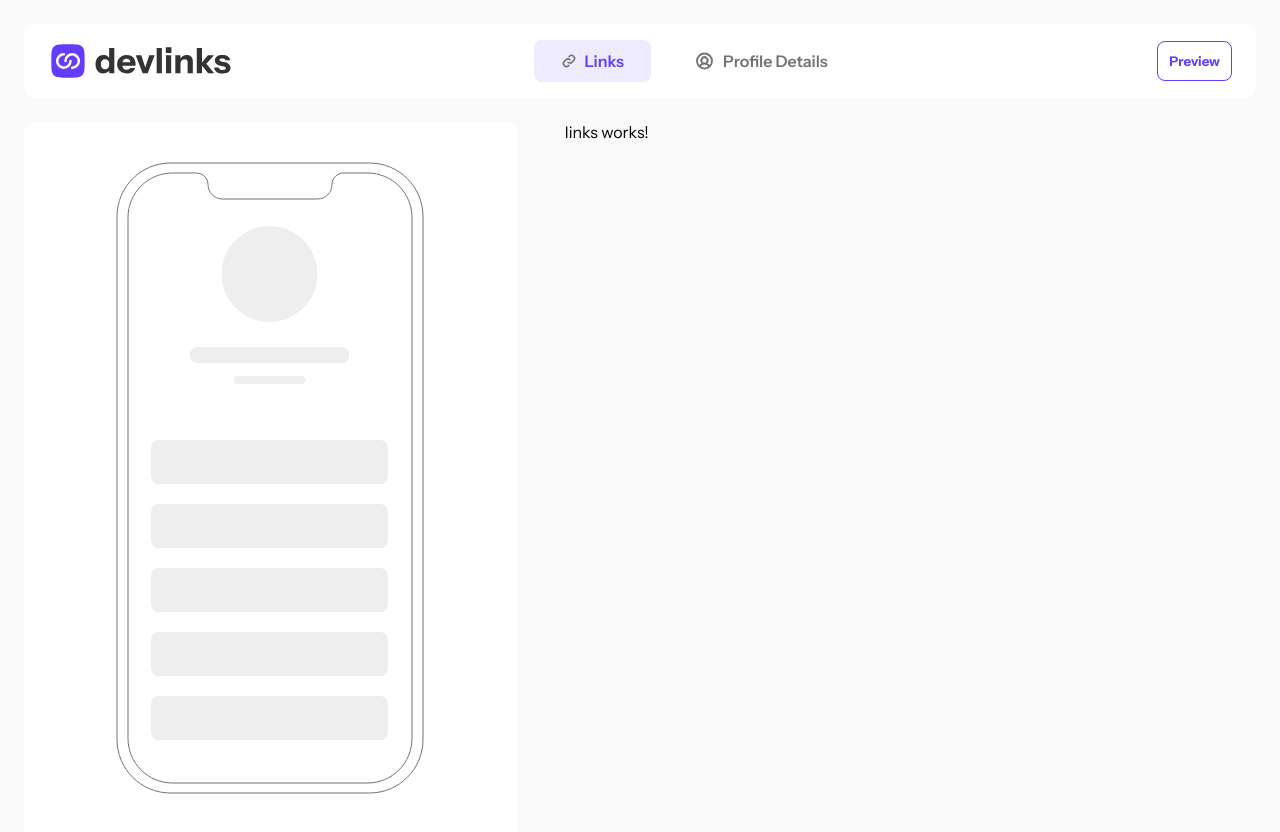
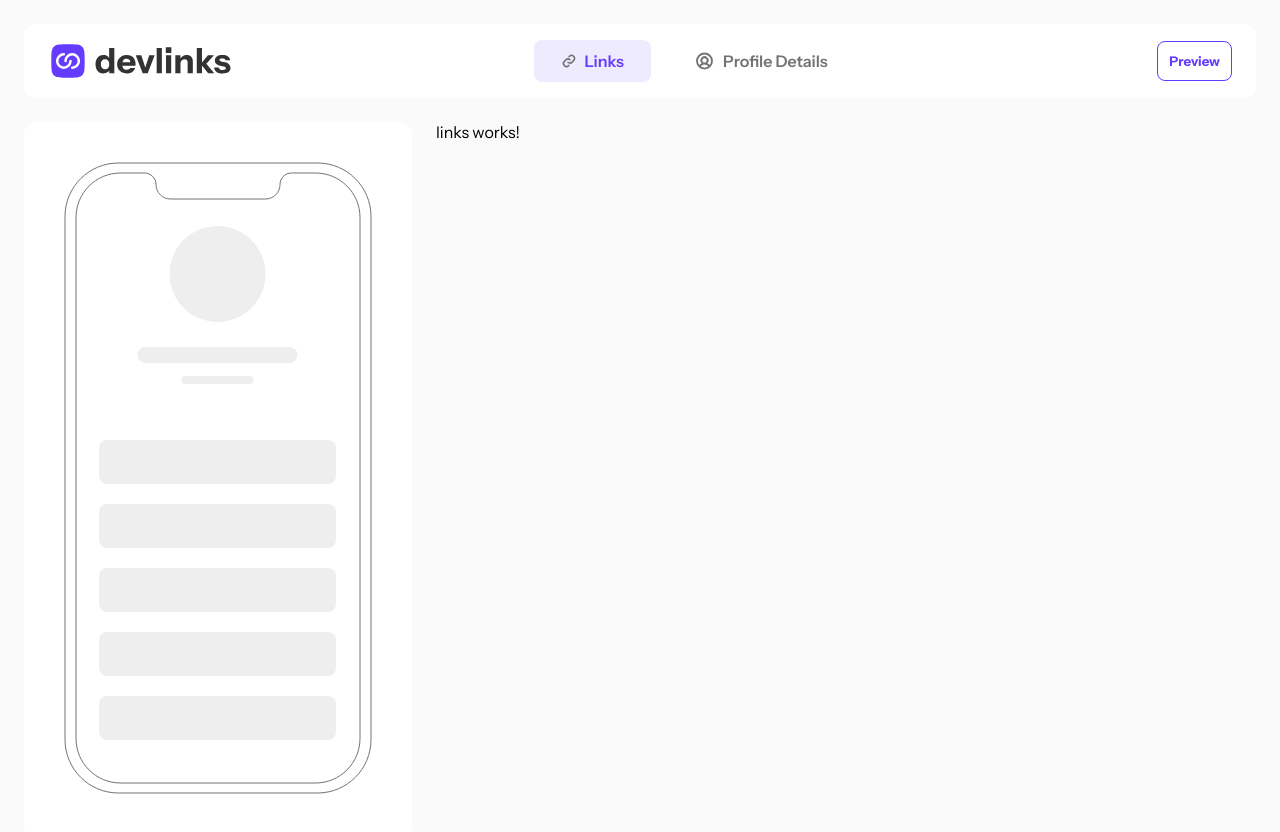
Before and after one commit to VillyRosa/link-sharing-app, an Angular app: page /links in a window 1280 px wide. Shown: the top 832 px of the page. Built offline with nearby package versions, Linux system fonts and the light colour scheme.

Commit message:
fix: fixed page position

```diff
--- a/src/app/layouts/main-layout/main-layout.component.html
+++ b/src/app/layouts/main-layout/main-layout.component.html
@@ -2,6 +2,8 @@
   <app-nav />
   <div class="container">
     <app-preview-panel />
-    <router-outlet />
+    <div class="page">
+      <router-outlet />
+    </div>
   </div>
 </main>
--- a/src/app/layouts/main-layout/main-layout.component.scss
+++ b/src/app/layouts/main-layout/main-layout.component.scss
@@ -9,11 +9,11 @@ main {
     display: flex;
     flex-direction: row;
 
-    & > :first-child {
+    app-preview-panel {
       width: 40%;
     }
 
-    & > :last-child {
+    .page {
       width: 100%;
     }
   }
```
